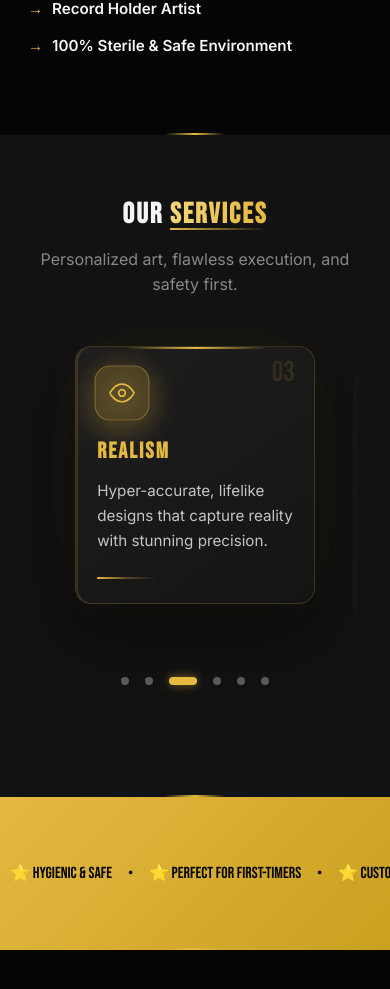
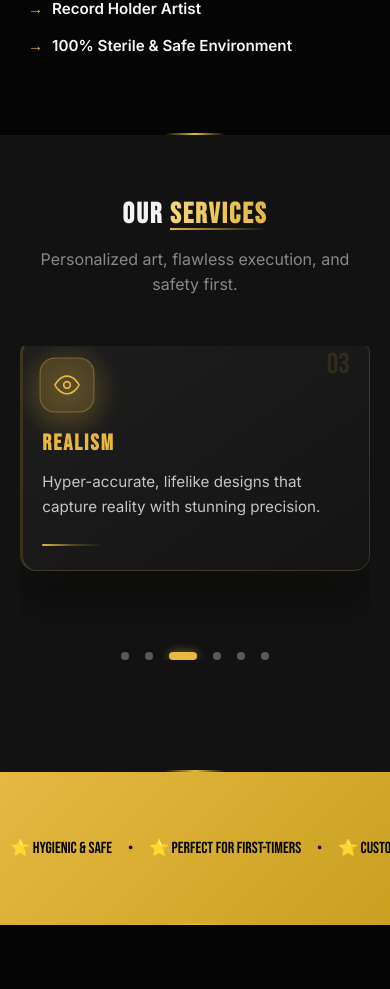
Before and after one commit to sandy230106/xtremetattoo, a Next.js app: page / in a window 390 px wide. Shown: the part 1934-2923 px from the top of the page. Built offline with nearby package versions, Linux system fonts and the light colour scheme.

Commit message:
fix: smooth services slider - effects on card not slide, numeric slidesPerView with breakpoints

```diff
--- a/src/app/globals.css
+++ b/src/app/globals.css
@@ -781,31 +781,14 @@ ul {
 
 .services-swiper {
     padding-bottom: 3.5rem !important;
-    overflow: visible !important;
-}
-
+}
+
+/* No transitions on swiper-slide — let Swiper handle movement */
 .services-swiper .swiper-slide {
-    width: 360px;
     height: auto;
-    transition: transform 0.7s cubic-bezier(0.4, 0, 0.2, 1),
-                opacity 0.7s cubic-bezier(0.4, 0, 0.2, 1),
-                filter 0.7s cubic-bezier(0.4, 0, 0.2, 1);
-    will-change: transform, opacity, filter;
-}
-
-.services-swiper .swiper-slide:not(.swiper-slide-active) {
-    opacity: 0.35;
-    transform: scale(0.88) translateY(10px);
-    filter: blur(2px) brightness(0.6);
-}
-
-.services-swiper .swiper-slide-active {
-    opacity: 1;
-    transform: scale(1) translateY(-10px);
-    filter: blur(0) brightness(1);
-    z-index: 2;
-}
-
+}
+
+/* All visual effects go on the card, not the slide */
 .service-card {
     background: linear-gradient(145deg, rgba(255,255,255,0.05), rgba(255,255,255,0.01));
     backdrop-filter: blur(12px);
@@ -813,10 +796,27 @@ ul {
     padding: 2.5rem 2rem 2rem;
     border-radius: 20px;
     border: 1px solid rgba(255, 255, 255, 0.06);
-    transition: box-shadow 0.7s cubic-bezier(0.4, 0, 0.2, 1),
-                border-color 0.7s ease;
     position: relative;
     overflow: hidden;
+    opacity: 0.4;
+    transform: scale(0.92);
+    filter: brightness(0.6);
+    transition: transform 0.5s ease,
+                opacity 0.5s ease,
+                filter 0.5s ease,
+                box-shadow 0.5s ease,
+                border-color 0.5s ease;
+}
+
+/* Active slide card — lifts, brightens, glows */
+.services-swiper .swiper-slide-active .service-card {
+    opacity: 1;
+    transform: scale(1) translateY(-8px);
+    filter: brightness(1);
+    border-color: rgba(229, 185, 66, 0.18);
+    box-shadow:
+        0 25px 50px rgba(0, 0, 0, 0.45),
+        0 0 40px rgba(229, 185, 66, 0.06);
 }
 
 /* Shine sweep on active */
@@ -830,12 +830,15 @@ ul {
     background: linear-gradient(90deg, transparent, rgba(229, 185, 66, 0.08), transparent);
     transform: skewX(-20deg);
     pointer-events: none;
-    transition: left 0s;
 }
 
 .services-swiper .swiper-slide-active .service-card::before {
-    left: 140%;
-    transition: left 1s cubic-bezier(0.25, 1, 0.5, 1) 0.2s;
+    animation: serviceShine 0.8s 0.15s ease-out forwards;
+}
+
+@keyframes serviceShine {
+    from { left: -100%; }
+    to { left: 140%; }
 }
 
 /* Gold top bar on active */
@@ -848,16 +851,8 @@ ul {
     width: 60%;
     height: 2px;
     background: linear-gradient(90deg, transparent, var(--clr-gold), transparent);
-    transition: transform 0.6s cubic-bezier(0.25, 1, 0.5, 1);
+    transition: transform 0.5s ease;
     transform-origin: center;
-}
-
-.services-swiper .swiper-slide-active .service-card {
-    border-color: rgba(229, 185, 66, 0.18);
-    box-shadow:
-        0 30px 70px rgba(0, 0, 0, 0.5),
-        0 0 50px rgba(229, 185, 66, 0.06),
-        0 0 100px rgba(229, 185, 66, 0.03);
 }
 
 .services-swiper .swiper-slide-active .service-card::after {
@@ -1797,10 +1792,6 @@ input, select, textarea {
 
     * {
         cursor: auto !important;
-    }
-
-    .services-swiper .swiper-slide {
-        width: 280px;
     }
 
     .testimonials-grid {
@@ -2066,10 +2057,6 @@ input, select, textarea {
     }
 
     /* ---- Services Section ---- */
-    .services-swiper .swiper-slide {
-        width: 280px;
-    }
-
     .service-card {
         padding: 2rem 1.5rem;
         border-radius: 16px;
@@ -2442,10 +2429,6 @@ input, select, textarea {
         height: 320px;
     }
 
-    .services-swiper .swiper-slide {
-        width: 240px;
-    }
-
     .service-card {
         padding: 1.5rem 1.2rem;
     }
--- a/src/app/page.js
+++ b/src/app/page.js
@@ -220,14 +220,18 @@ export default function Home() {
               modules={[Autoplay, Pagination, Navigation]}
               grabCursor={true}
               centeredSlides={true}
-              slidesPerView={'auto'}
               loop={true}
-              loopAdditionalSlides={2}
-              spaceBetween={24}
-              autoplay={{ delay: 2000, disableOnInteraction: false, pauseOnMouseEnter: true }}
+              spaceBetween={30}
+              autoplay={{ delay: 2500, disableOnInteraction: false, pauseOnMouseEnter: true }}
               pagination={{ clickable: true }}
               navigation={true}
-              speed={800}
+              speed={600}
+              slidesPerView={1}
+              breakpoints={{
+                640: { slidesPerView: 1.5 },
+                900: { slidesPerView: 2.5 },
+                1200: { slidesPerView: 3 },
+              }}
               className="services-swiper"
             >
               {[
```
